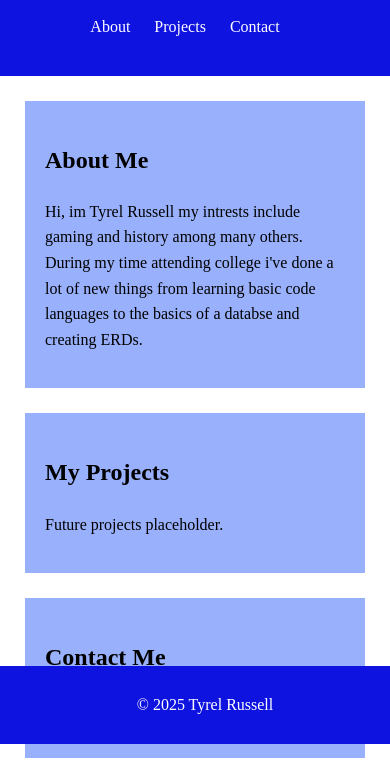
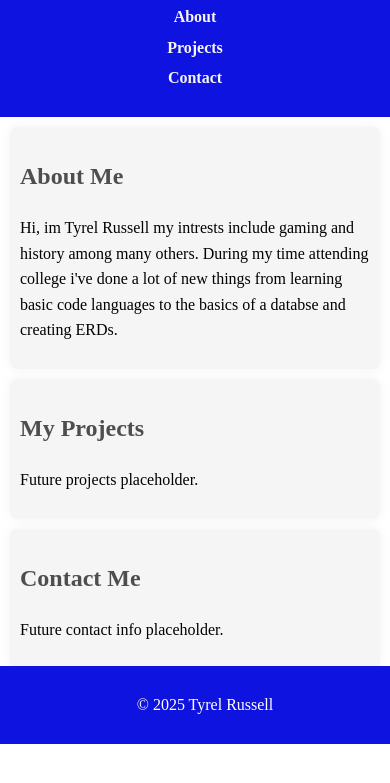
Before and after one commit to ManyManicAmbitions/my-portfolio-TR, a plain HTML site: page index.html in a window 390 px wide. Shown: the part 100-883 px from the top of the page. After the commit the page ends 844 px from the top, so only its background shows below. Drawn offline with Linux system fonts and the light colour scheme.

Commit message:
Added CSS styling and responsive design

```diff
--- a/styles.css
+++ b/styles.css
@@ -44,3 +44,50 @@ footer {
     bottom: 0;
     width: 100%;
 }
+
+nav ul {
+    list-style: none;
+    padding: 0;
+}
+
+nav ul li {
+    display: inline;
+    margin: 0 10px;
+}
+
+nav ul li a {
+    color: whitesmoke;
+    text-decoration: none;
+    font-weight: bold;
+}
+
+nav ul li a:hover {
+    text-decoration: underline;
+}
+
+section {
+    padding: 25px;
+    margin: 25px;
+    background-color: whitesmoke;
+    border-radius: 8px;
+    box-shadow: 0 0 10px rgba(116, 116, 116, 0.1);
+}
+
+h2 {
+    color: #4e4e4e;
+}
+
+@media only screen and (max-width: 600px) {
+    header, footer{
+        padding: 10px;
+    }
+    nav ul li {
+        display: block;
+        text-align: center;
+        margin: 5px 0;
+    }
+    section {
+        padding: 10px;
+        margin: 10px;
+    }
+}
```
